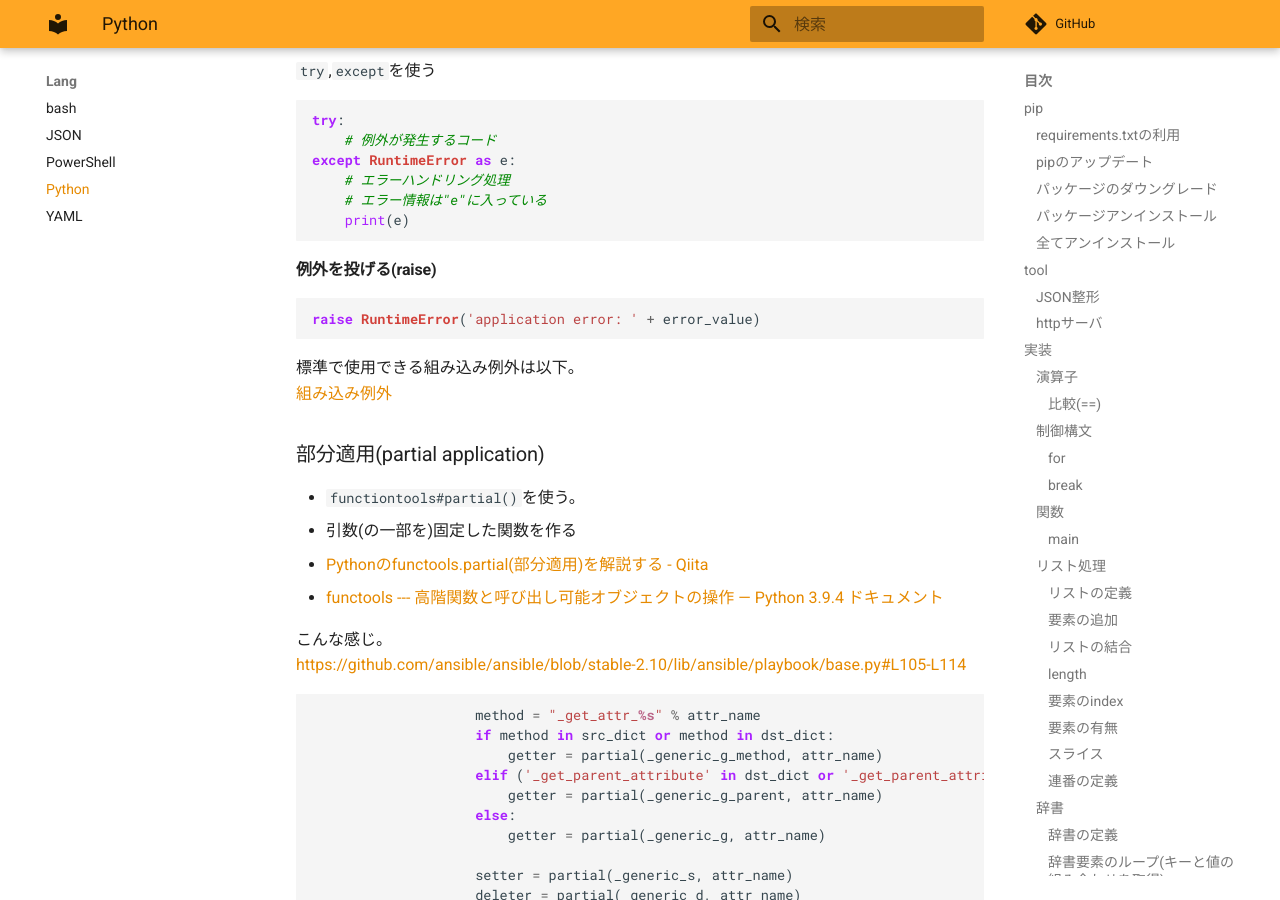
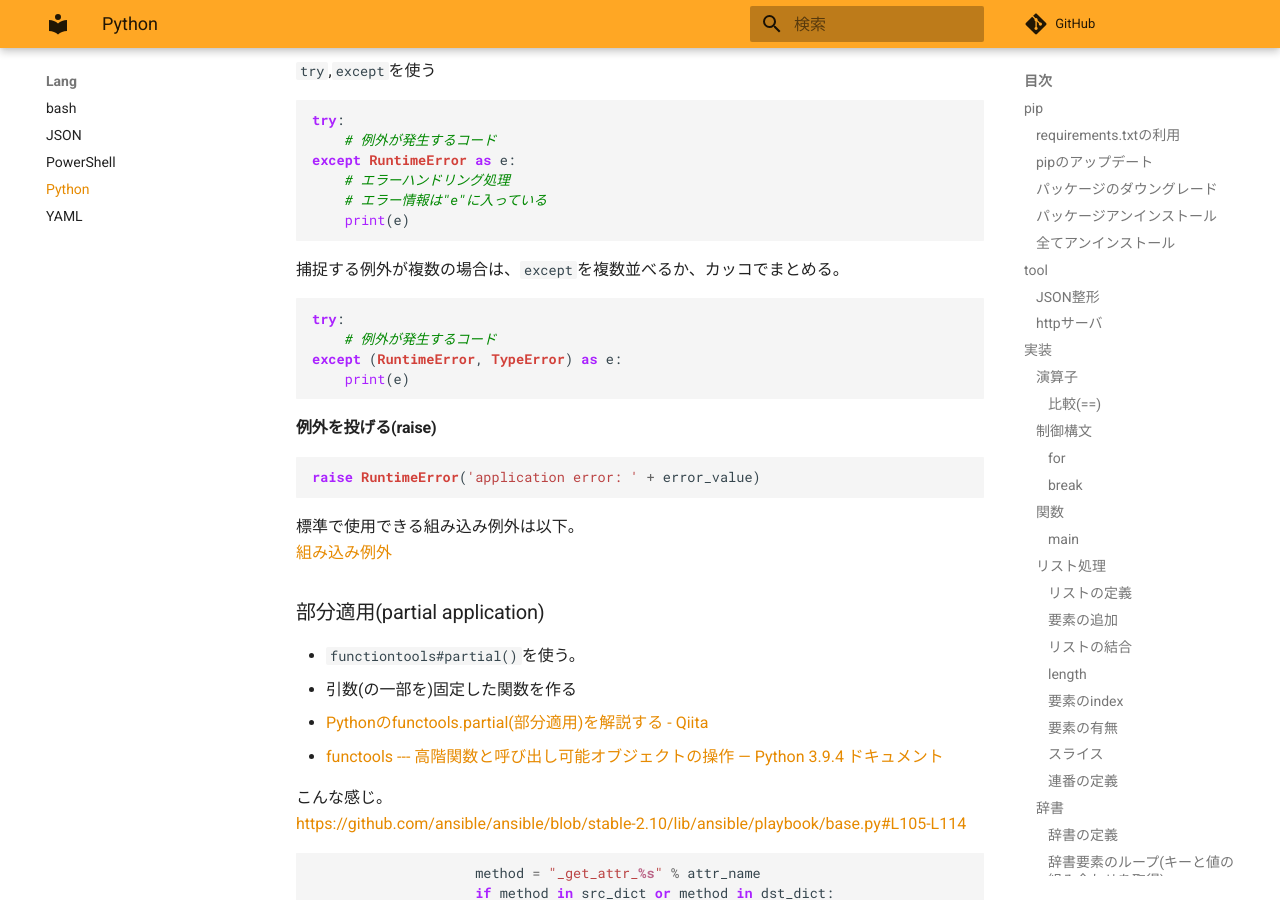
Before and after one commit to zaki-lknr/docs, an MkDocs documentation site: the page built from docs/lang/python.md, in a window 1280 px wide and 900 px high, scrolled down 10675 px. Built offline with MkDocs 1.6.1 and Material for MkDocs 9.7.7, drawn with Linux system fonts in a browser that asks for light colours; comment, search, counter and statistics services are not loaded.

Commit message:
add: lang/python: 複数の例外の捕捉

````diff
--- a/docs/lang/python.md
+++ b/docs/lang/python.md
@@ -555,6 +555,15 @@ except RuntimeError as e:
     print(e)
 ```
 
+捕捉する例外が複数の場合は、`except`を複数並べるか、カッコでまとめる。
+
+```python
+try:
+    # 例外が発生するコード
+except (RuntimeError, TypeError) as e:
+    print(e)
+```
+
 #### 例外を投げる(raise)
 
 ```python
````
